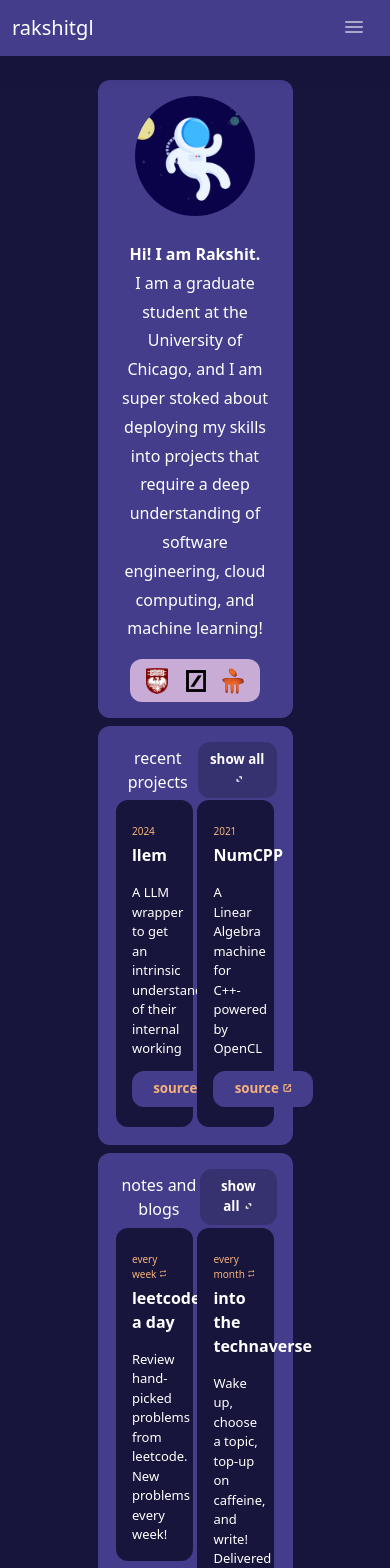
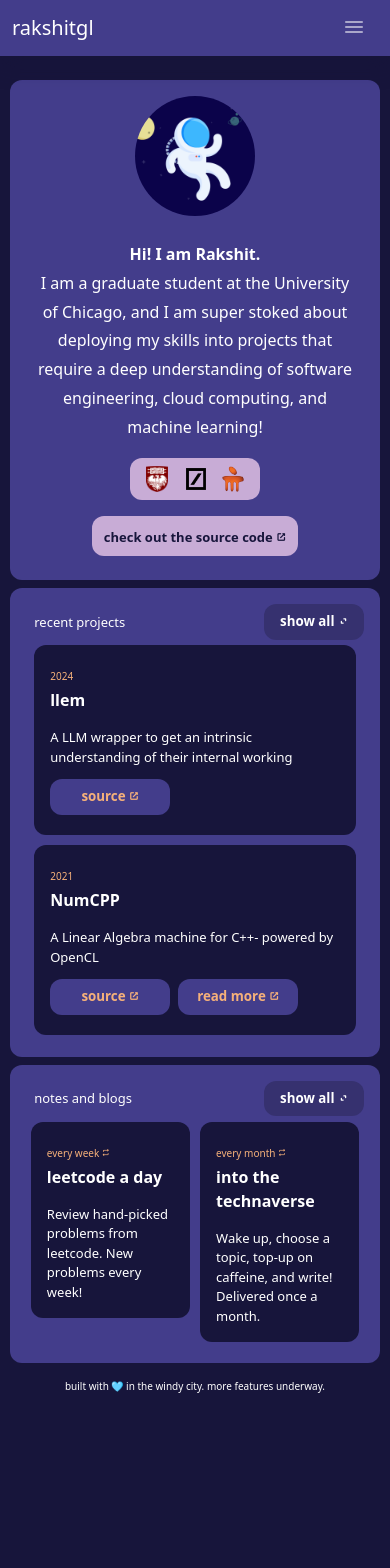
Before and after one commit to Raks110/rakshitgl, a React (Create React App) app: page / in a window 390 px wide. Shown: the top 1568 px of the page. After the commit the page ends 1474 px from the top, so only its background shows below. Built offline with nearby package versions, Linux system fonts and the light colour scheme.

Commit message:
Added: Responsive UI and project source improvements

```diff
--- a/src/App.css
+++ b/src/App.css
@@ -5,3 +5,13 @@
 .dashboard-items {
   margin: 80px 0px
 }
+
+.final-footer {
+  margin-top: 16px;
+  display: block;
+  font-size: x-small;
+}
+
+html {
+  scroll-behavior: smooth;
+}
--- a/src/App.js
+++ b/src/App.js
@@ -15,8 +15,15 @@ import { ThemeContext } from "./common/theme/ThemeContext";
 function App() {
   const { darkTheme } = useContext(ThemeContext);
   const [themedColors, setThemedColors] = useState(colors.light);
+  const [width, setWidth] = useState(window.innerWidth);
 
-  console.log(themedColors);
+  useEffect(() => {
+    const handleResize = () => setWidth(window.innerWidth);
+    window.addEventListener("resize", handleResize);
+    return () => window.removeEventListener("resize", handleResize);
+  }, []);
+
+  console.log(width);
   useEffect(() => {
     darkTheme ? setThemedColors(colors.dark) : setThemedColors(colors.light);
   }, [darkTheme]);
@@ -34,7 +41,7 @@ function App() {
         <BasicNavbar theme={themedColors} />
         <div className="dashboard-items">
           <Bio
-            style={styleParentFloatingItems(themedColors)}
+            style={styleParentFloatingItems(themedColors, width)}
             theme={themedColors}
             config={{
               logo: require("./static/astronaut" +
@@ -45,22 +52,39 @@ function App() {
             }}
           />
           <Projects
-            style={styleParentFloatingItems(themedColors)}
+            style={styleParentFloatingItems(themedColors, width)}
             theme={themedColors}
+            width={width}
           />
           <Notes
-            style={styleParentFloatingItems(themedColors)}
+            style={styleParentFloatingItems(themedColors, width)}
             theme={themedColors}
+            width={width}
           />
+          <span
+            className="final-footer"
+            style={{ color: darkTheme ? "white" : "black" }}
+          >
+            built with 🩵 in the windy city. more features underway.
+          </span>
         </div>
       </div>
     </>
   );
 }
 
-function styleParentFloatingItems(themedColors) {
+function styleParentFloatingItems(themedColors, width) {
   return {
-    maxWidth: "50%",
+    maxWidth:
+      width >= 1400
+        ? "50%"
+        : width >= 1200
+        ? "55%"
+        : width >= 1000
+        ? "65%"
+        : width >= 850
+        ? "75%"
+        : "95%",
     backgroundColor: themedColors.accent,
     margin: "auto",
     borderRadius: 12,
--- a/src/dashboard/bio/Bio.css
+++ b/src/dashboard/bio/Bio.css
@@ -3,11 +3,22 @@
 }
 
 .logos {
-    margin-top: 8px;
+    margin: 8px;
     vertical-align: middle;
     display: inline-block;
     padding: 8px;
     border-radius: 12px;
+}
+
+.source {
+    margin: 8px;
+    vertical-align: middle;
+    text-align: center;
+    display: inline-block;
+    border-radius: 12px;
+    padding: 8px 12px;
+    font-weight: bold;
+    text-decoration: none;
 }
 
 .bioGif {
@@ -20,3 +31,14 @@
     margin-top: 16px;
     padding: 8px;
 }
+
+.verticalCenter {
+    margin: auto 0px;
+    font-size: small;
+}
+
+.sourceIcon {
+    font-size: x-small;
+    margin-top: auto;
+    font-weight: bold;
+}
--- a/src/dashboard/bio/Bio.js
+++ b/src/dashboard/bio/Bio.js
@@ -33,10 +33,13 @@ function Bio(props) {
             learning!
           </span>
         </div>
+        <div className="affiliations">
           <div
             className="logos"
             style={{
-            backgroundColor: isDarkTheme ? accentBackground : primaryBackground,
+              backgroundColor: isDarkTheme
+                ? accentBackground
+                : primaryBackground,
             }}
           >
             <Affiliation
@@ -80,6 +83,23 @@ function Bio(props) {
               }}
             />
           </div>
+          <a
+            className="source"
+            href="https://github.com/Raks110/rakshitgl"
+            target="_blank"
+            style={{
+              backgroundColor: isDarkTheme
+                ? accentBackground
+                : primaryBackground,
+              color: primaryBackground,
+            }}
+          >
+            <span className="verticalCenter">check out the source code </span>
+            <span className="material-symbols-rounded verticalCenter sourceIcon">
+              open_in_new
+            </span>
+          </a>
+        </div>
       </div>
     </>
   );
--- a/src/dashboard/projects/Projects.js
+++ b/src/dashboard/projects/Projects.js
@@ -22,6 +22,7 @@ function Projects(props) {
       </div>
       <Project
         theme={props.theme}
+        width={props.width}
         content={{
           title: "llem",
           year: "2024",
@@ -32,11 +33,13 @@ function Projects(props) {
       />
       <Project
         theme={props.theme}
+        width={props.width}
         content={{
           title: "NumCPP",
           year: "2021",
           description: "A Linear Algebra machine for C++- powered by OpenCL",
           link: "https://github.com/Raks110/NumCPP",
+          pdf: "https://drive.google.com/file/d/1iudI7AFJh1yOrKRa0n7TyUTQ9Evzh6jK/view?usp=sharing",
         }}
       />
     </div>
--- a/src/dashboard/projects/individual/Project.css
+++ b/src/dashboard/projects/individual/Project.css
@@ -15,11 +15,11 @@
 .sourceLink {
     text-decoration: none;
     padding: 8px 12px;
-    margin: 12px 0px 4px 0px;
+    margin: 12px 4px 4px 4px;
     font-size: smaller;
     border-radius: 12px;
-    display: block;
-    width: 100px;
+    display: inline-block;
+    min-width: 120px;
     text-align: center;
     font-weight: bold;
 }
--- a/src/dashboard/projects/individual/Project.js
+++ b/src/dashboard/projects/individual/Project.js
@@ -1,12 +1,13 @@
 import "./Project.css";
 
-function Project({ theme, content }) {
+function Project({ theme, width, content }) {
   return (
     <div
       className="projectBody"
       style={{
         color: theme.dark ? "white" : "black",
         backgroundColor: theme.primaryBackground,
+        width: width >= 760 ? "47%" : "95%",
       }}
     >
       <div className="header">
@@ -20,12 +21,28 @@ function Project({ theme, content }) {
         <a
           href={content.link}
           className="sourceLink"
+          target="_blank"
           style={{
             backgroundColor: theme.accent,
             color: theme.darkAccent,
+            marginRight: 8,
+            display: content.link ? "inline-block" : "none",
           }}
         >
           source <span className="material-symbols-rounded">open_in_new</span>
+        </a>
+        <a
+          href={content.pdf}
+          className="sourceLink"
+          target="_blank"
+          style={{
+            backgroundColor: theme.accent,
+            color: theme.darkAccent,
+            display: content.pdf ? "inline-block" : "none",
+          }}
+        >
+          read more{" "}
+          <span className="material-symbols-rounded">open_in_new</span>
         </a>
       </div>
     </div>
```
Also changed, not shown: 1 other file (tests, documents, lock files or other folders). Lines whose indentation alone changed are shown as unchanged.
